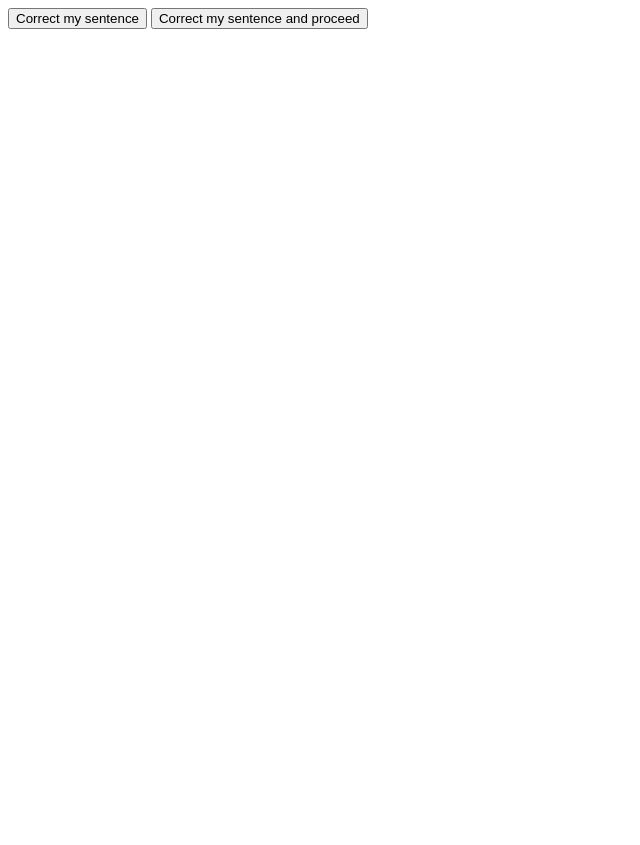
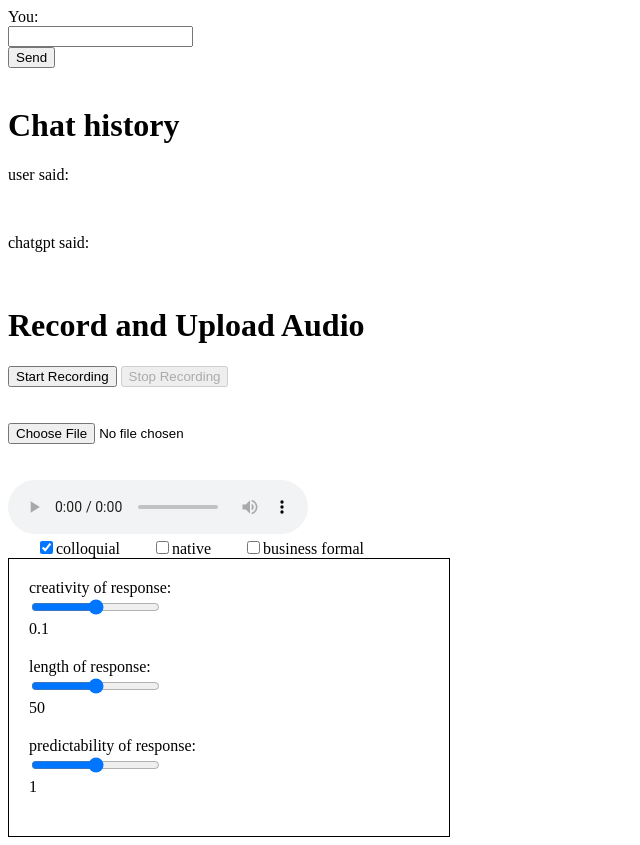
Before and after one commit to EhsanZibaei/learn_german_with_llm, a Flask app: page / in a window 1280 px wide. Shown: the whole page, without its empty margins (0-640 px from the left). Before the commit the page ends 29 px from the top, so only its background shows below. Run offline with Flask 2, Linux system fonts and the light colour scheme; parts of the project's set-up code (start-up, migrations or seed data) failed here and were passed over.

Commit message:
create range inputs and send them to backend

```diff
--- a/main.py
+++ b/main.py
@@ -36,57 +36,37 @@ def send_request(question_text, client, system_content, temperature=0.1, max_tok
   #print ("*********chatgpt says:" + response.choices[0].message.content +"\n")
   return response.choices[0].message.content
 
-@app.route('/', methods=['GET', 'POST'])
-def choose_task():
-   return render_template('start.html')
-
 # endpoint for correcting and proceeding
-@app.route('/correcting_proceeding', methods=['GET', 'POST'])
-def correct_proceed():
+@app.route('/', methods=['GET'])
+def serve_index():
     #return render_template('index.html')
     user_input = ""
     gpt_output = ""
-    if request.method=='GET':
-        user_input = "GET1"
-        gpt_output = "GET2"
-    if request.method=='POST':
-        if request.form:
-          user_input = request.form.get('asked')
-          system_content = "erts umformuliere mein satz auf mutterschprachlier deuscth form. dann die gespräsch fortführen."
-          gpt_output = send_request(user_input, client, system_content)
-          print(f"user has typed: {user_input}")
-        if request.files:
-          file = request.files['audio']
-          file.save("/tmp/my_sound.wav")
-
-          user_input=audio_to_text()
-          system_content = "erts umformuliere mein satz auf mutterschprachlier deuscth form. dann die gespräsch fortführen."
-          gpt_output = send_request(user_input, client, system_content)
-          text_to_audio(gpt_output)
     return render_template('index.html', user_input=user_input, gpt_output = gpt_output)
 
-#endpoint for only correcting
-@app.route('/correcting', methods=['GET', 'POST'])
-def correct():
+@app.route('/', methods=['POST'])
+def update_index():
+    #return render_template('index.html')
     user_input = ""
     gpt_output = ""
-    if request.method=='GET':
-        user_input = "GET1"
-        gpt_output = "GET2"
-    if request.method=='POST':
-        if request.form:
-          user_input = request.form.get('asked')
-          system_content = "nur umformuliere mein satz auf mutterschprachlier und umgangssprachlicher deuscth form"
-          gpt_output = send_request(user_input, client, system_content)
-          print(f"user has typed: {user_input}")
-        if request.files:
-          file = request.files['audio']
-          file.save("/tmp/my_sound.wav")
 
-          user_input=audio_to_text()
-          system_content = "nur umformuliere mein satz auf umgangssprachlicher deuscth form"
-          gpt_output = send_request(user_input, client, system_content)
-          text_to_audio(gpt_output)
+    if request.form:
+      # user_input = request.form.get('asked')
+      system_content = "erts umformuliere mein satz auf mutterschprachlier deuscth form. dann die gespräsch fortführen."
+      temperature = request.form.get('temperature', type=float)
+      max_tokens = request.form.get('max_tokens', type=int)
+      top_p = request.form.get('top_p', type=float)
+      gpt_output = send_request(user_input, client, system_content, temperature, max_tokens, top_p)
+      print(f"user has typed: {user_input}")
+
+    if request.files:
+      file = request.files['audio']
+      file.save("/tmp/my_sound.wav")
+
+      user_input=audio_to_text()
+      system_content = "erts umformuliere mein satz auf mutterschprachlier deuscth form. dann die gespräsch fortführen."
+      gpt_output = send_request(user_input, client, system_content)
+      text_to_audio(gpt_output)
     return render_template('index.html', user_input=user_input, gpt_output = gpt_output)
 
 # audio to text function using openai tools
--- a/static/css/styles.css
+++ b/static/css/styles.css
@@ -28,3 +28,9 @@ output {
 .box {
     border: 2px dashed blue; /* Specific border for elements with class 'box' */
 }
+
+.containerLanguage input {
+    border: 1px solid black;
+    display: inline-block;
+    margin-left: 2rem;
+  }
--- a/static/js/recorder2.js
+++ b/static/js/recorder2.js
@@ -12,7 +12,6 @@ startBtn.addEventListener('click', async () => {
     const stream = await navigator.mediaDevices.getUserMedia({ audio: true });
     mediaRecorder = new MediaRecorder(stream);
     mediaRecorder.start();
-    console.log("i coul dcome here");
     mediaRecorder.ondataavailable = (event) => {
         audioChunks.push(event.data);
     };
@@ -27,9 +26,15 @@ startBtn.addEventListener('click', async () => {
         uploadBtn.disabled = false;
         const formData = new FormData();
         formData.append('audio', audioFile);
+
+        // update the user chosen setting
+        formData.append('temperature', document.getElementById('creativity').value);
+        formData.append('max_tokens', document.getElementById('length').value);
+        formData.append('top_p', document.getElementById('predictability').value);
+
         // document.getElementById("uploadForm").submit()
 
-        const response = await fetch('/correcting', {
+        const response = await fetch('/', {
             method: 'POST',
             body: formData,
         });
@@ -83,18 +88,3 @@ document.getElementById('fetchAudioBtn').addEventListener('click', async () => {
         console.error('Error fetching the audio file:', error);
     }
 });
-
-function updateOuput(rangeInput, outputElement){
-    outputElement.textContent = rangeInput.value;
-}
-
-const rangeInputs = document.querySelectorAll('input[type="range"]');
-const outputs = document.querySelectorAll('output');
-
-rangeInputs.forEach((rangeInput, index) => {
-    const output = outputs[index];
-
-    updateOutput(rangeInput, output);
-
-    rangeInput.addEventListener('input', () => updateOutput(rangeInput, output));
-});
--- a/templates/index.html
+++ b/templates/index.html
@@ -6,7 +6,7 @@
     <title>My Flask App</title>
     <link rel="icon" href="{{ url_for('static', filename='favicon.ico') }}" type="image/x-icon">
     <link rel="stylesheet" href="{{ url_for('static', filename='css/styles.css') }}">
-    <script src="{{ url_for('static', filename='js/recorder2.js') }}"></script>
+
 </head>
 <body>
     <form id="text_form" method="POST" action="/">
@@ -38,23 +38,30 @@
     <audio id="audioPlayer" controls>
         Your browser does not support the audio element.
     </audio>
+    <br>
+    <div class="containerLanguage">
+        <input type="checkbox" checked>colloquial
+        <input type="checkbox">native
+        <input type="checkbox">business formal
+    </div>
 
     <div class="container">
         <div class="range-group">
         <label for="rangeInput">creativity of response: </label>
-        <input type="range" id="rangeInput" name="volume" min="0" max="100" value="50" oninput="this.nextElementSibling.value = this.value">
-        <output>50</output>
+        <input type="range" id="creativity" name="volume" min="0" max="1" step="0.01" value="0.5" oninput="this.nextElementSibling.value = this.value">
+        <output>0.1</output>
         </div>
         <div class="range-group">
         <label for="rangeInput">length of response: </label>
-        <input type="range" id="rangeInput" name="volume" min="0" max="100" value="50" oninput="this.nextElementSibling.value = this.value">
+        <input type="range" id="length" name="volume" min="0" max="100" value="50" oninput="this.nextElementSibling.value = this.value">
         <output>50</output>
         </div>
         <div class="range-group">
         <label for="rangeInput">predictability of response: </label>
-        <input type="range" id="rangeInput" name="volume" min="0" max="100" value="50" oninput="this.nextElementSibling.value = this.value">
-        <output>50</output>
+        <input type="range" id="predictability" name="volume" min="0" max="1" step="0.01" value="0.5" oninput="this.nextElementSibling.value = this.value">
+        <output>1</output>
         </div>
     </div>
+    <script src="{{ url_for('static', filename='js/recorder2.js') }}"></script>
 </body>
 </html>
```
